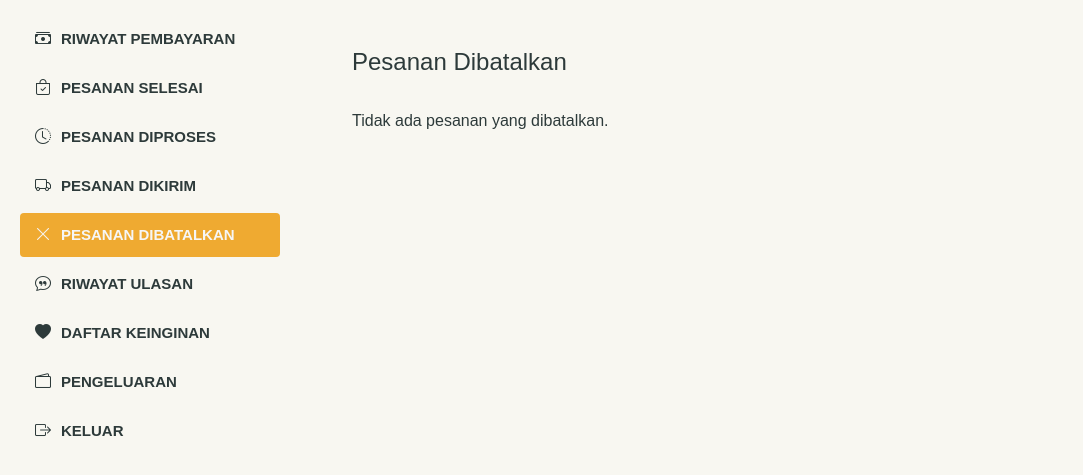
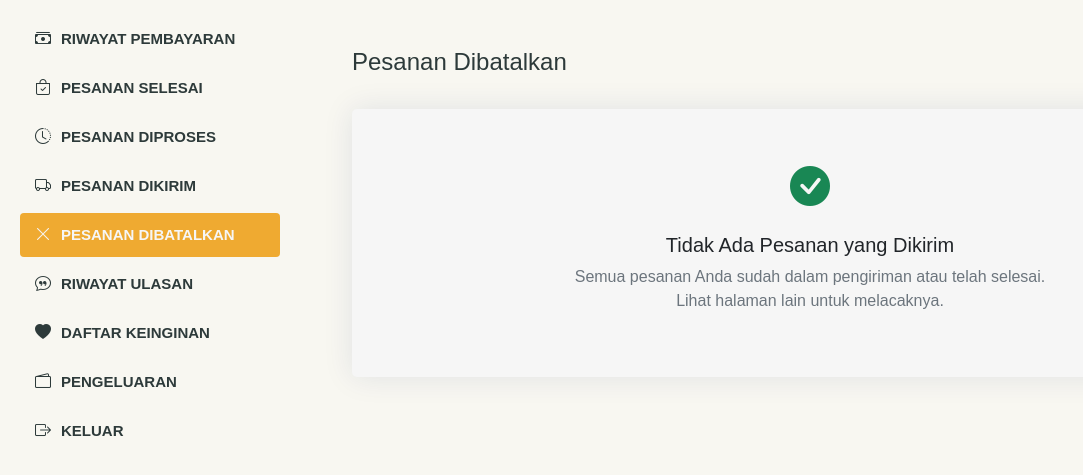
Before and after one commit to haikal23095/RPL-Project, a PHP site: page /user/pesanan_dibatalkan.php in a window 1280 px wide. Shown: the part 120-595 px from the top of the page, without its empty margins (0-1083 px from the left). Run offline with PHP 8.4, Linux system fonts and the light colour scheme; a user stored in the database is signed in; data comes from the database, SQL or seed files in the repository; some libraries are stand-ins or nearby versions; some web fonts are replaced.

Commit message:
update pesanan_dibatalkan

```diff
--- a/user/pesanan_dibatalkan.php
+++ b/user/pesanan_dibatalkan.php
@@ -16,7 +16,11 @@ $stmt = $kon->prepare("SELECT * FROM pesanan JOIN user ON user.id_user = pesanan
 $stmt->bind_param("i", $nama_user);
 $stmt->execute();
 $result = $stmt->get_result();
-$pesanan = $result->fetch_all(MYSQLI_ASSOC);
+$pesanan_list = $result->fetch_all(MYSQLI_ASSOC);
+
+function formatCurrency($number) {
+    return 'Rp ' . number_format($number ?? 0, 0, ',', '.');
+}
 ?>
 
 <!DOCTYPE html>
@@ -108,44 +112,72 @@ $pesanan = $result->fetch_all(MYSQLI_ASSOC);
             <h4>Pesanan Dibatalkan</h4>
         </div>
 
-        <?php if (count($pesanan) > 0): ?>
-            <div class="table-responsive">
-                <table class="table table-bordered align-middle">
-                    <thead class="table-light">
-                        <tr>
-                            <th>ID Pesanan</th>
-                            <th>Tanggal</th>
-                            <th>Total Harga</th>
-                            <th>Status</th>
-                            <th>Notifikasi</th>
-                            <th>Aksi</th>
-                        </tr>
-                    </thead>
-                    <tbody>
-                        <?php foreach ($pesanan as $i => $row): ?>
-                        <tr>
-                            <td><?= htmlspecialchars($row['id_pesanan']) ?></td>
-                            <td><?= date('d-m-Y', strtotime($row['tanggal_pesanan'])) ?></td>
-                            <td>IDR <?= number_format($row['total_harga'], 0, ',', '.') ?></td>
-                            <td><?= htmlspecialchars($row['status_pesanan']) ?></td>
-                            <td><?= htmlspecialchars($row['notifikasi_status']) ?></td>
-                            <td>
-                                <button class="btn btn-sm btn-primary btn-detail"
-                                    data-id="<?= $row['id_pesanan'] ?>"
-                                    data-bs-toggle="modal"
-                                    data-bs-target="#detailModal">
-                                    Detail
-                                </button>
-                                <a href="checkout.php?ulang=<?= $row['id_pesanan'] ?>" class="btn btn-success btn-sm">Beli Lagi</a>
-                            </td>
-                        </tr>
+        <section class="section">
+            <div class="row">
+                <div class="col-lg-12">
+                    <?php if (count($pesanan_list) > 0): ?>
+                        <?php foreach ($pesanan_list as $pesanan): ?>
+                            <?php
+                            // Query untuk mendapatkan semua gambar produk dalam pesanan ini
+                            $gambar_stmt = $kon->prepare("SELECT p.gambar, p.nama_produk FROM pesanan_detail dp
+                                                        JOIN produk p ON dp.id_produk = p.id_produk
+                                                        WHERE dp.id_pesanan = ?");
+                            $gambar_stmt->bind_param("s", $pesanan['id_pesanan']);
+                            $gambar_stmt->execute();
+                            $gambar_result = $gambar_stmt->get_result();
+                            $produk_images = $gambar_result->fetch_all(MYSQLI_ASSOC);
+                            $gambar_stmt->close();
+                            ?>
+                            <div class="card pesanan-card mb-4">
+                                <div class="card-header pesanan-header d-flex justify-content-between align-items-center flex-wrap">
+                                    <div class="my-1">
+                                        <strong>ID Pesanan:</strong> #<?= htmlspecialchars($pesanan['id_pesanan']) ?>
+                                    </div>
+                                    <span class="badge bg-primary my-1"><?= htmlspecialchars($pesanan['status_pesanan']) ?></span>
+                                </div>
+
+                                <div class="product-gallery">
+                                    <?php if (!empty($produk_images)): ?>
+                                        <?php foreach ($produk_images as $img): ?>
+                                            <img src="../uploads/<?= htmlspecialchars($img['gambar']) ?>" class="product-img-gallery" title="<?= htmlspecialchars($img['nama_produk']) ?>">
+                                        <?php endforeach; ?>
+                                    <?php else: ?>
+                                        <p class="text-muted small px-3">Tidak ada gambar produk.</p>
+                                    <?php endif; ?>
+                                </div>
+
+                                <div class="card-footer-actions">
+                                    <div class="row align-items-center">
+                                        <div class="col-md-6 mb-2 mb-md-0">
+                                            <span class="text-muted">Total Belanja:</span>
+                                            <h5 class="total-harga d-inline-block ms-2 mb-0"><?= formatCurrency($pesanan['total_harga']) ?></h5>
+                                        </div>
+                                        <div class="col-md-6 text-md-end">
+                                            <button class="btn btn-outline-primary btn-sm btn-detail"
+                                                    type="button"
+                                                    data-bs-toggle="modal"
+                                                    data-bs-target="#detailModal"
+                                                    data-id="<?= $pesanan['id_pesanan'] ?>"> Detail Pesanan
+                                            </button>
+                                            <a href="checkout.php?ulang=<?= htmlspecialchars($pesanan['id_pesanan']) ?>" class="btn btn-success btn-sm">Beli Lagi</a>
+
+                                        </div>
+                                    </div>
+                                </div>
+                            </div>
                         <?php endforeach; ?>
-                    </tbody>
-                </table>
+                    <?php else: ?>
+                        <div class="card">
+                            <div class="card-body text-center p-5">
+                                <i class="bi bi-check-circle-fill fs-1 text-success"></i>
+                                <h5 class="mt-3">Tidak Ada Pesanan yang Dikirim</h5>
+                                <p class="text-muted">Semua pesanan Anda sudah dalam pengiriman atau telah selesai. <br>Lihat halaman lain untuk melacaknya.</p>
+                            </div>
+                        </div>
+                    <?php endif; ?>
+                </div>
             </div>
-            <?php else: ?>
-            <p>Tidak ada pesanan yang dibatalkan.</p>
-        <?php endif; ?>
+        </section>
     </div>
 </main>
 
--- a/user/pesanan_dikirim.php
+++ b/user/pesanan_dikirim.php
@@ -173,7 +173,7 @@ $pesanan_list = $pesanan_list->fetch_all(MYSQLI_ASSOC);
                         <div class="card">
                             <div class="card-body text-center p-5">
                                 <i class="bi bi-check-circle-fill fs-1 text-success"></i>
-                                <h5 class="mt-3">Tidak Ada Pesanan yang Diproses</h5>
+                                <h5 class="mt-3">Tidak Ada Pesanan yang Dikirim</h5>
                                 <p class="text-muted">Semua pesanan Anda sudah dalam pengiriman atau telah selesai. <br>Lihat halaman lain untuk melacaknya.</p>
                             </div>
                         </div>
```
